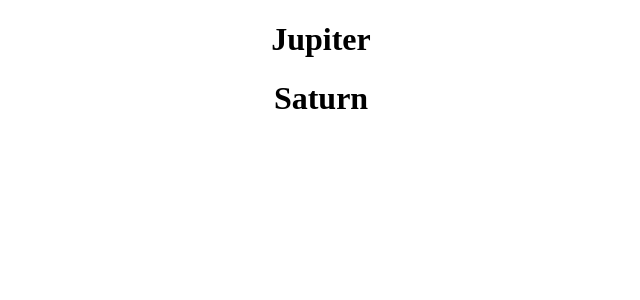
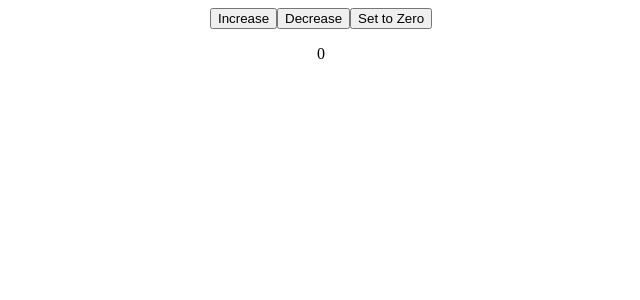
Before and after one commit to captainLegoo/react-study, a React (Create React App) app: page / in a window 1280 px wide. Shown: the top 300 px of the page, without its empty margins (319-959 px from the left). Built offline with nearby package versions, Linux system fonts and the light colour scheme.

Commit message:
4.useState Hook

```diff
--- a/src/App.js
+++ b/src/App.js
@@ -1,55 +1,16 @@
 import './App.css';
-import {User} from './User';
+import { useState } from 'react';
 
 function App() {
-  // Ternary Operators
-  // const age  = 11;
-  // const isGreen = false;
-
-  // return (
-  // <div className="App">
-  //   {age >=18 ? <h1>OVER AGE</h1> : <h1>UNDER AGE</h1>}
-  //   <h1 style={{color: isGreen ? "green" : "red" }}> THIS HAS COLOR </h1>
-
-  //   {isGreen && <button>THIS IS A BUTTON</button>}
-  // </div>
-  // );
-
-  const names = ["Kyle", "John", "Eric", "Sally", "Jane", "Mark"];
-
-  const users = [
-    {name: "Kyle", age: 27},
-    {name: "John", age: 17},
-    {name: "Eric", age: 21},
-  ];
-
-  const planets = [
-    {name: "Mars", isGasPlanet: false},
-    {name: "Jupiter", isGasPlanet: true},
-    {name: "Venus", isGasPlanet: false},
-    {name: "Earth", isGasPlanet: false},
-    {name: "Saturn", isGasPlanet: true},
-    {name: "Mercury", isGasPlanet: false}
-  ];
+  const [count, setCount] = useState(0);
 
   return (
     <div className="App">
-      {/* {names.map((name, index) => {
-        return <h1 key={index}> {name} </h1>;
-      })} */}
+      <button onClick={() => { setCount(count + 1); }}>Increase</button>
+      <button onClick={() => { setCount(count - 1); }}>Decrease</button>
+      <button onClick={() => { setCount(0); }}>Set to Zero</button>
 
-      {/* {users.map((user, key) => {
-        // return <div> {user.name} {user.age} </div>;
-        return <User name={user.name} age={user.age} />;
-      })} */}
-
-      {planets.map((planet, index) => {
-        return (
-          <div>
-            { planet.isGasPlanet && <h1>{planet.name}</h1> }
-          </div>
-        );
-      })}
+      <p>{count}</p>
     </div>
   );
 }
```
